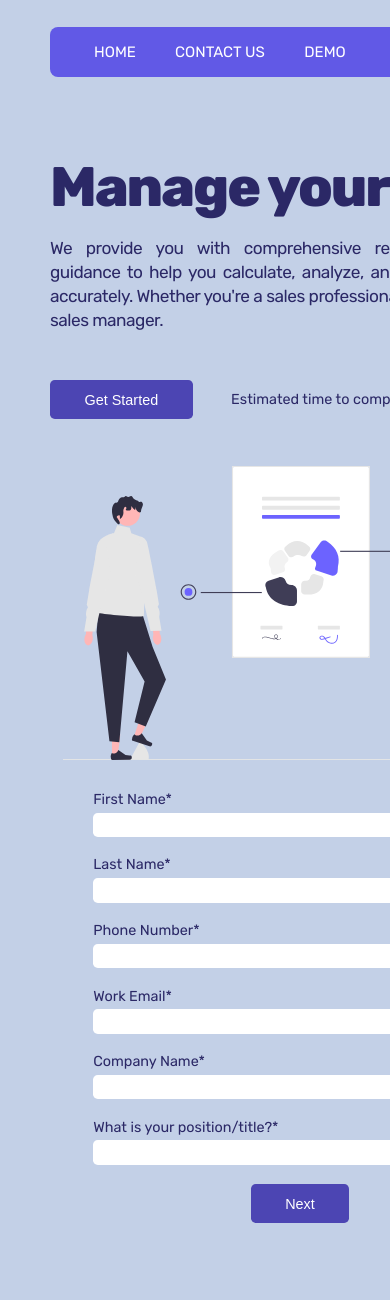
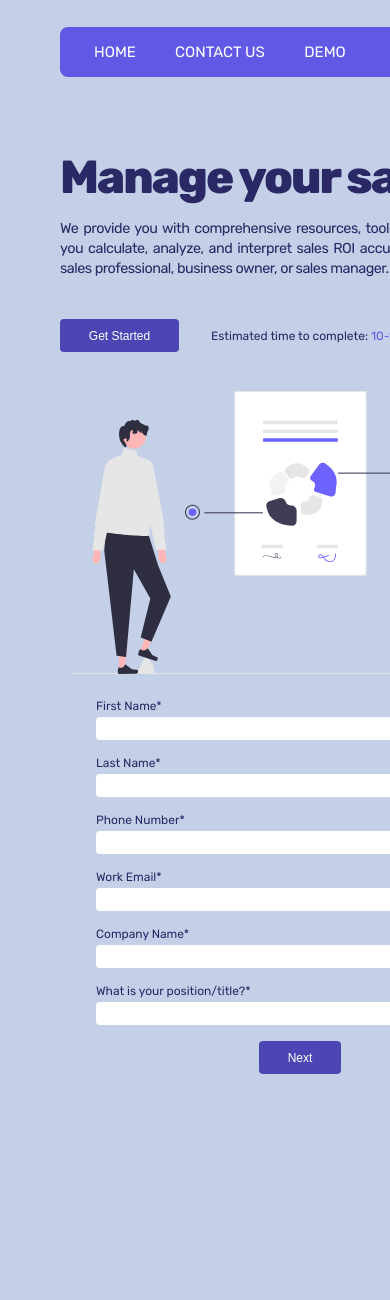
Before and after one commit to Cutiedave/business_api, a Django app: page /home/ in a window 390 px wide; the page is wider, and only the part inside the window is pictured. Shown: the top 1300 px of that part. After the commit the page ends 1074 px from the top of that part, so only its background shows below. Run offline with Django 4.2, Linux system fonts and the light colour scheme; parts of the project's set-up code (start-up, migrations or seed data) failed here and were passed over; some libraries are stand-ins or nearby versions.

Commit message:
responsiveness fix

```diff
--- a/static/styles/form.css
+++ b/static/styles/form.css
@@ -1,9 +1,3 @@
-#root {
-  max-width: 1280px;
-  margin: 0 auto;
-  text-align: center
-}
-
 * {
   margin: 0;
   padding: 0;
@@ -17,6 +11,15 @@ html {
 body {
   font-family: Rubik, sans-serif;
   background-color: #c3d0e7
+}
+
+#root {
+  width: 60%;
+  margin: 0 auto;
+  text-align: center;
+}
+nav {
+  max-width: 100%;
 }
 
 table {
@@ -138,22 +141,18 @@ span {
 
 @media (max-width: 600px) {
   html {
-    font-size: 60%
+    font-size: 50%
   }
 
   body {
     width: 600px;
   }
   #root {
-    width: 500px;
-
+    width: 80%;
   }
-
   nav {
-    max-width: 500px;
+    max-width: 100%;
   }
-
-
   .invest,
   .logic {
     margin-bottom: 3.2rem
--- a/web_base/templates/web_base/home.html
+++ b/web_base/templates/web_base/home.html
@@ -306,11 +306,9 @@
                             <p class="text-title">Please provide a list of the service(s) you'd like to sell to
                                 the client profile provided in the earlier section *</p><span>(My example)
                                 Human-Guided, AI-Driven lead generation software that automates the entire B2B
-                                biz dev process and reduces acquisition costs.</span>
-                                <textarea
-                                class="text-area-form" name="services_sold" type="text" id="listOfService"
-                                placeholder="Type your answer here..." required="">
-                                </textarea>
+                                biz dev process and reduces acquisition costs.</span><textarea
+                                class="text-area-form" type="text" id="listOfService" name="services_sold"
+                                placeholder="Type your answer here..." required=""></textarea>
                         </label>
                         <label class="textarea-label">
                             <p class="text-title">In one sentence describe your offer/guarantee? In other words,
@@ -320,7 +318,7 @@
                                 placeholder="Type your answer here..." required=""></textarea>
                         </label><label class="textarea-label">
                             <p class="text-title">Provide a brief list of past success/clients? We're looking to
-                                add social proof to your pitchThis question is required. *</p><span>(My example)
+                                add social proof to your pitch. *</p><span>(My example)
                                 has generated millions of dollars across numerous industries with clients
                                 including Kareem Abdul-Jabbar &amp; Fix It Bathworks, also personally developed
                                 an AI-driven software stack that researches prospects then contacts them with
```
